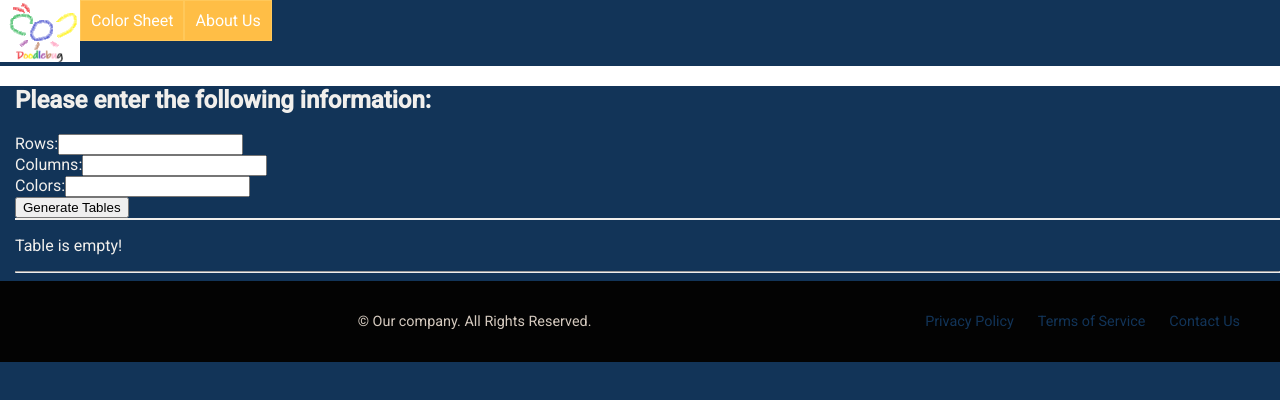
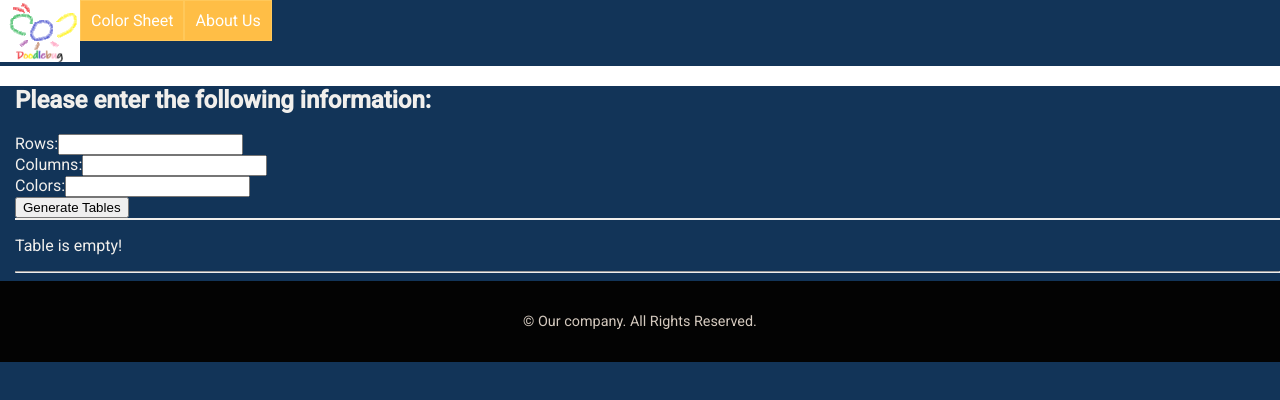
Before and after one commit to ethanfantl/Color-coordinate-website, an Angular app in the folder team-project/: page / in a window 1280 px wide. Shown: the top 400 px of the page. Built offline with nearby package versions, Linux system fonts and the light colour scheme.

Commit message:
Got rid of footer links

```diff
--- a/team-project/src/app/layout/footer/footer.component.html
+++ b/team-project/src/app/layout/footer/footer.component.html
@@ -3,12 +3,5 @@
       <div class="copyright">
         © Our company. All Rights Reserved.
       </div>
-      <nav class="footer-nav">
-        <ul>
-          <li><a href="#">Privacy Policy</a></li>
-          <li><a href="#">Terms of Service</a></li>
-          <li><a href="#">Contact Us</a></li>
-        </ul>
-      </nav>
     </div>
-  </footer>
+</footer>
```
